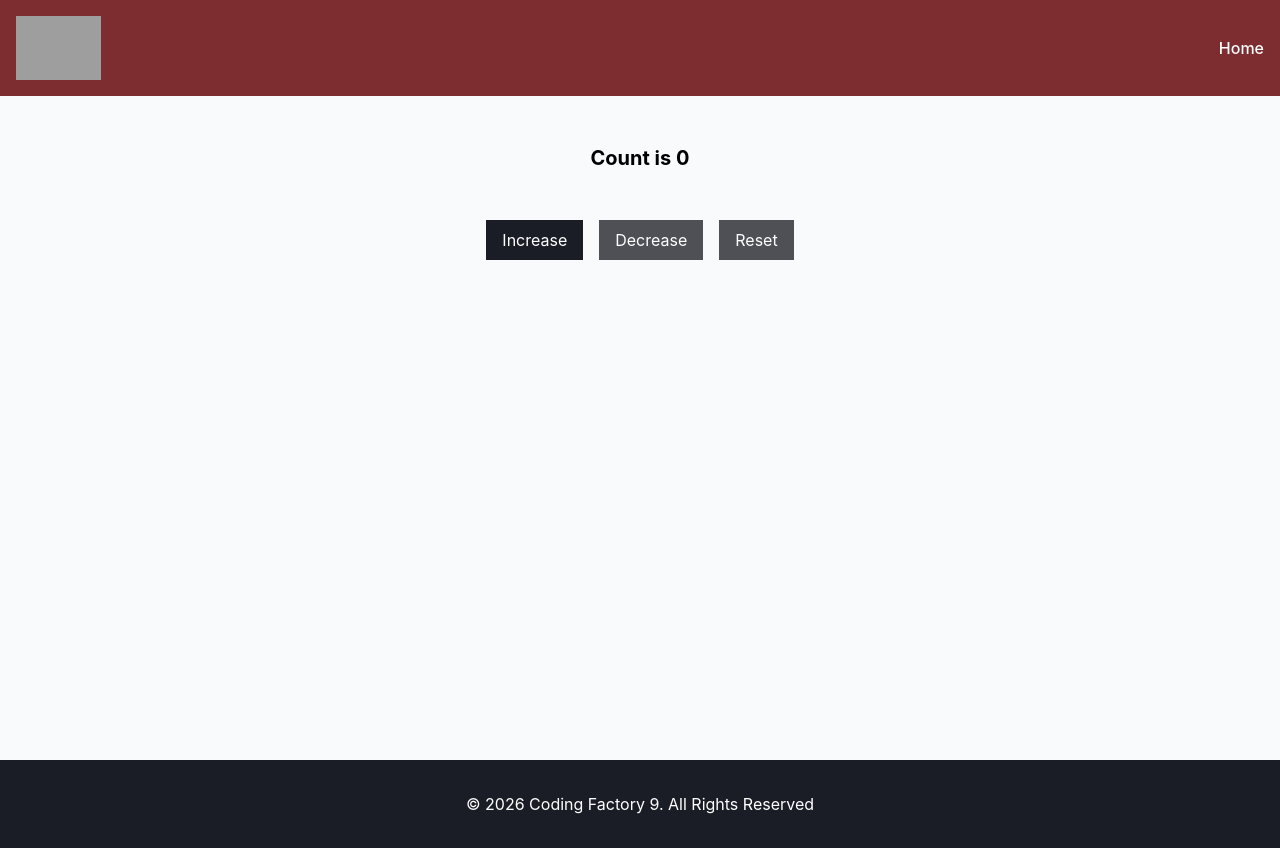
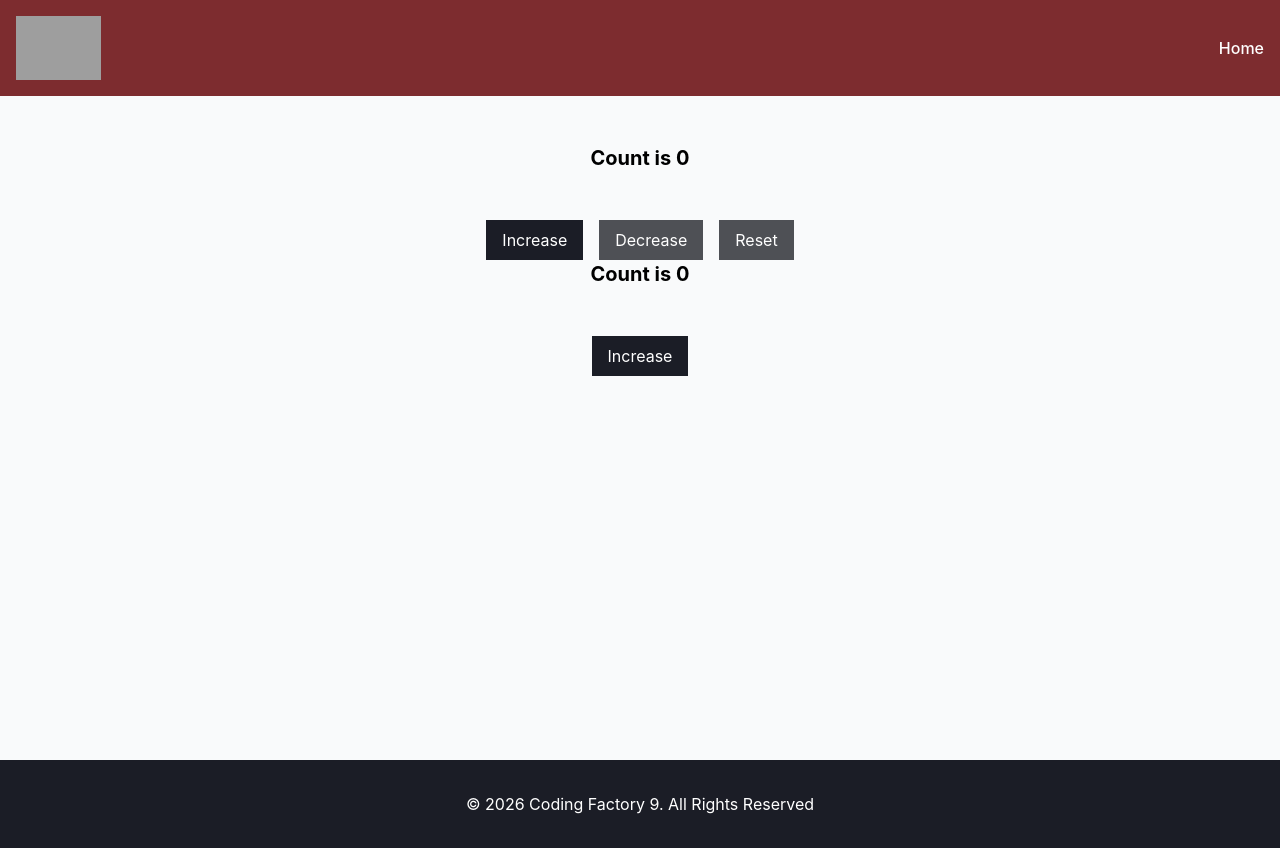
Before and after one commit to alkminibak/cf9-react-app, a React (Vite) app: page / in a window 1280 px wide. Built offline with nearby package versions, Linux system fonts and the light colour scheme; grey boxes are pictures that could not be loaded.

Commit message:
feat: add ClassCounter component

```diff
--- a/src/App.tsx
+++ b/src/App.tsx
@@ -4,6 +4,7 @@
 // import ArrowFunctionalComponentWithProps from "./components/LessonThree/ArrowFunctionalComponentWithProps.tsx";
 import Layout from "./components/Layout.tsx";
 import Counter from "./components/LessonFour/Counter.tsx";
+import ClassCounter from "./components/LessonFour/ClassCounter.tsx";
 
 // type PropsA = {
 //     title: string,
@@ -74,6 +75,7 @@ function App() {
        {/*LESSON FOUR */}
        <Layout addClasses="bg-gray-50">
           <Counter/>
+          <ClassCounter/>
        </Layout>
     </>
   )
--- /dev/null
+++ b/src/components/LessonFour/ClassCounter.tsx
@@ -0,0 +1,32 @@
+import {Component} from "react";
+import CounterButton from "./CounterButton.tsx";
+type State = {
+   count: number;
+}
+
+class ClassCounter extends Component<object, State> {
+   constructor(props: object) {
+      super(props);
+      this.state = {count: 0};
+   }
+
+   increaseCount = () => {
+      this.setState({count: this.state.count + 1});
+   }
+
+   render() {
+      return (
+         <>
+            <h1 className="text-center text-xl font-bold"
+            >Count is {this.state.count}</h1>
+            <div className="text-center space-x-4 pt-12">
+               <CounterButton
+                  onClick={this.increaseCount}
+                  label="Increase"
+               />
+            </div>
+         </>
+      )
+   }
+}
+export default ClassCounter;
```
